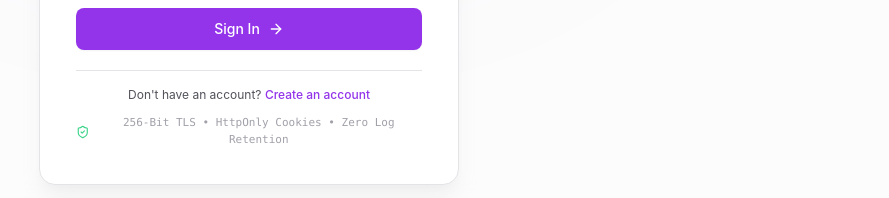
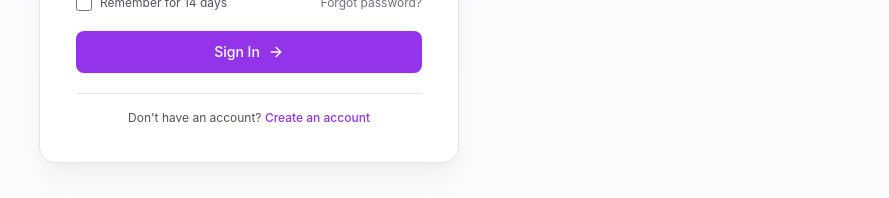
Before and after one commit to Wahla-007/ocr, a Next.js app in the folder apps/web/: page /login in a window 1280 px wide. Shown: the part 497-695 px from the top of the page, without its empty margins (391-1280 px from the left). Built offline with nearby package versions, Linux system fonts and the light colour scheme; no server answers.

Commit message:
refactor(auth): remove 256-Bit TLS security pledge line from login page

```diff
--- a/apps/web/src/app/login/page.tsx
+++ b/apps/web/src/app/login/page.tsx
@@ -7,7 +7,7 @@ import { Button } from "@/components/ui/Button";
 import { Input } from "@/components/ui/Input";
 import { Badge } from "@/components/ui/Badge";
 import { authApi, validateInternalRedirect } from "@/lib/auth";
-import { ArrowRight, AlertCircle, ShieldCheck, Mail } from "lucide-react";
+import { ArrowRight, AlertCircle, Mail } from "lucide-react";
 
 export default function LoginPage() {
   const router = useRouter();
@@ -205,17 +205,13 @@ export default function LoginPage() {
             </Button>
 
             {/* Security Pledge & Switch to Signup */}
-            <div className="pt-4 border-t border-zinc-200 dark:border-[#292d30] text-center space-y-3">
+            <div className="pt-4 border-t border-zinc-200 dark:border-[#292d30] text-center">
               <p className="text-xs text-zinc-600 dark:text-zinc-400">
                 Don&apos;t have an account?{" "}
                 <Link href="/signup" className="text-purple-600 dark:text-[#9281f7] hover:underline font-medium">
                   Create an account
                 </Link>
               </p>
-              <div className="flex items-center justify-center gap-1.5 text-[11px] text-zinc-400 dark:text-[#6e727a] font-mono">
-                <ShieldCheck className="w-3.5 h-3.5 text-[#3ad389]" />
-                <span>256-Bit TLS • HttpOnly Cookies • Zero Log Retention</span>
-              </div>
             </div>
           </form>
         </div>
```
